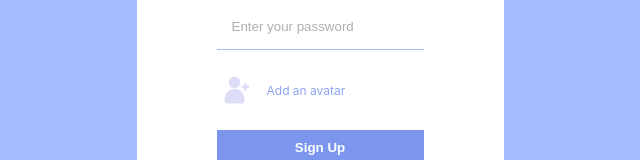
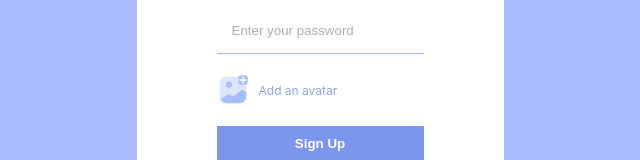
Before and after one commit to danielChuks/rainchat-webAppication, a React (Create React App) app: page / in a window 1280 px wide. Shown: the part 390-550 px from the top of the page, without its empty margins (320-960 px from the left). Built offline with nearby package versions, Linux system fonts and the light colour scheme.

Commit message:
avatar edit

```diff
--- a/src/pages/Register.jsx
+++ b/src/pages/Register.jsx
@@ -1,5 +1,5 @@
 import React from 'react'
-import Add from "../img/add.png"
+import addAvatar from "../img/addAvatar.png"
 
 function Register() {
   return (
@@ -13,7 +13,7 @@ function Register() {
                 <input type="password"  placeholder='Enter your password'/ >
                 <input style={{display: "none"}} type="file" id="file" placeholder="select a file"/>
                 <label htmlFor="file">
-                    <img src={Add} alt="ava"/>
+                    <img src={addAvatar} alt="ava"/>
                     <span> Add an avatar</span>
                 </label>
                 <button>Sign Up</button>
--- a/src/style.scss
+++ b/src/style.scss
@@ -52,6 +52,10 @@
                 gap: 10px;
                 color: #8da4f1;
                 cursor: pointer;
+
+                img{
+                    width: 32px;
+                }
             }
         }
         p{
```
